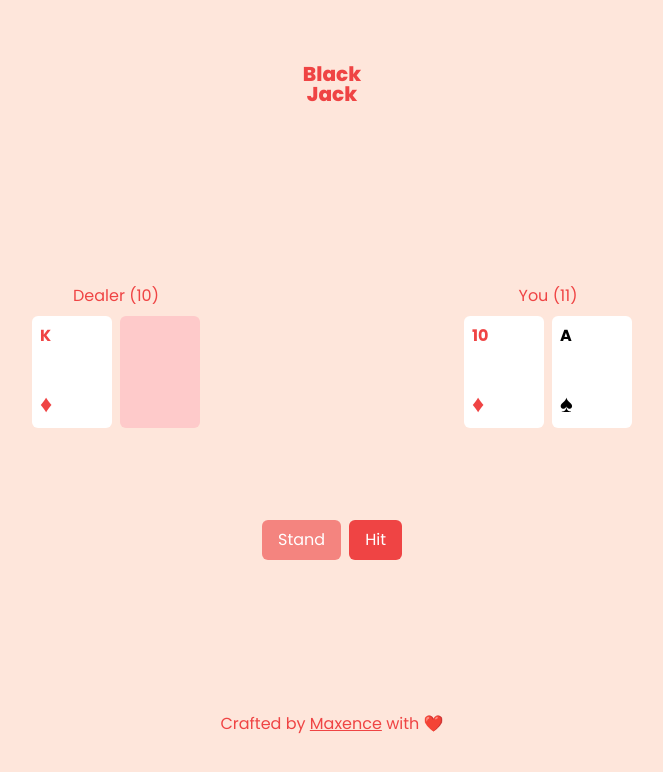
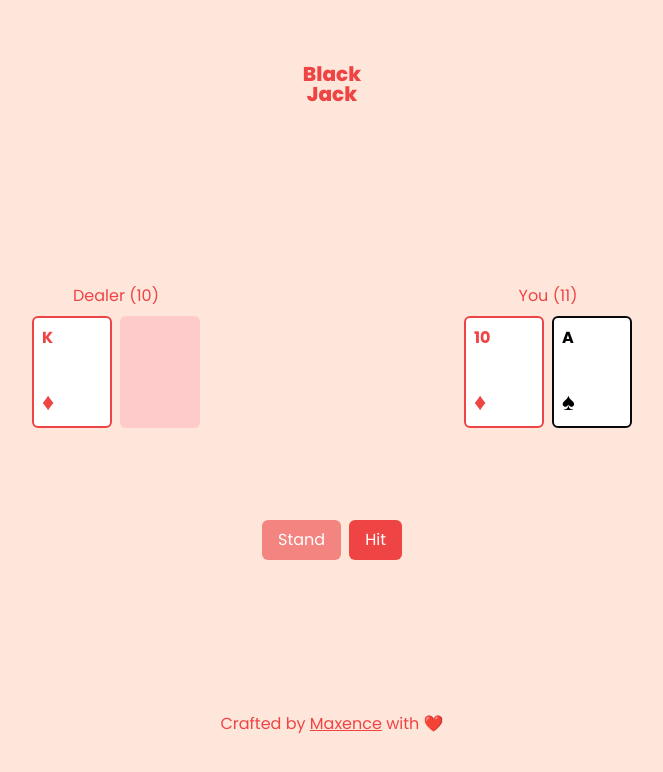
Before and after one commit to MaeWolff/blackjack, a Next.js app: page / in a window 1280 px wide. Both pictures are taken after a click on the button "Play". Shown: the top 772 px of the page, without its empty margins (308-971 px from the left). Built offline with nearby package versions, Linux system fonts and the light colour scheme.

Commit message:
feat: add border on card

```diff
--- a/src/components/Card.tsx
+++ b/src/components/Card.tsx
@@ -9,9 +9,9 @@ export default function Card({ suit, value }: Card) {
   return (
     <div
       className={clsx(
-        "flex h-28 w-20 flex-col justify-between rounded-md bg-white p-2",
+        "flex h-28 w-20 flex-col justify-between rounded-md border-2 border-neutral-950 bg-white p-2",
         {
-          ["text-red-500"]: isRedCard,
+          ["border-red-500 text-red-500"]: isRedCard,
         }
       )}
     >
```
